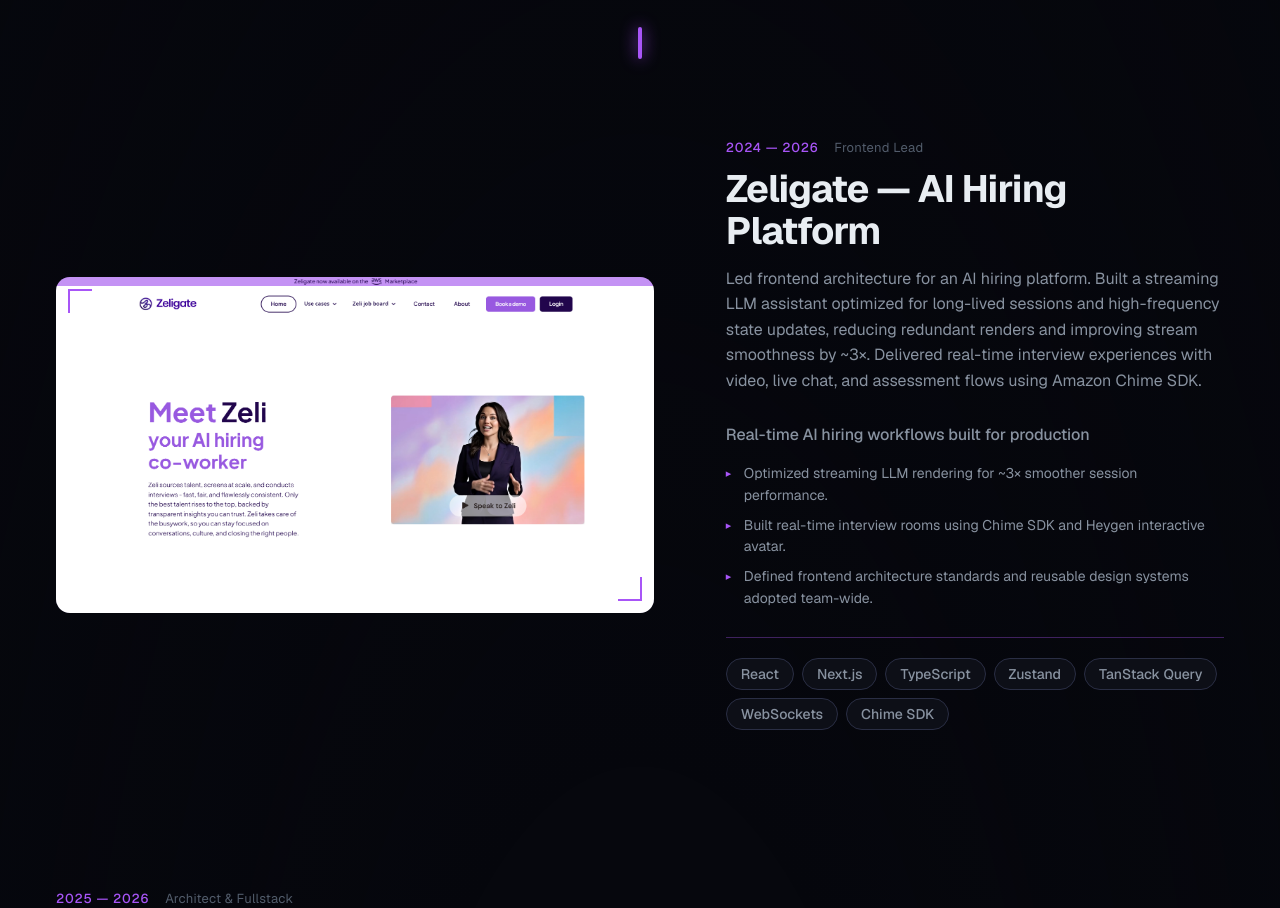
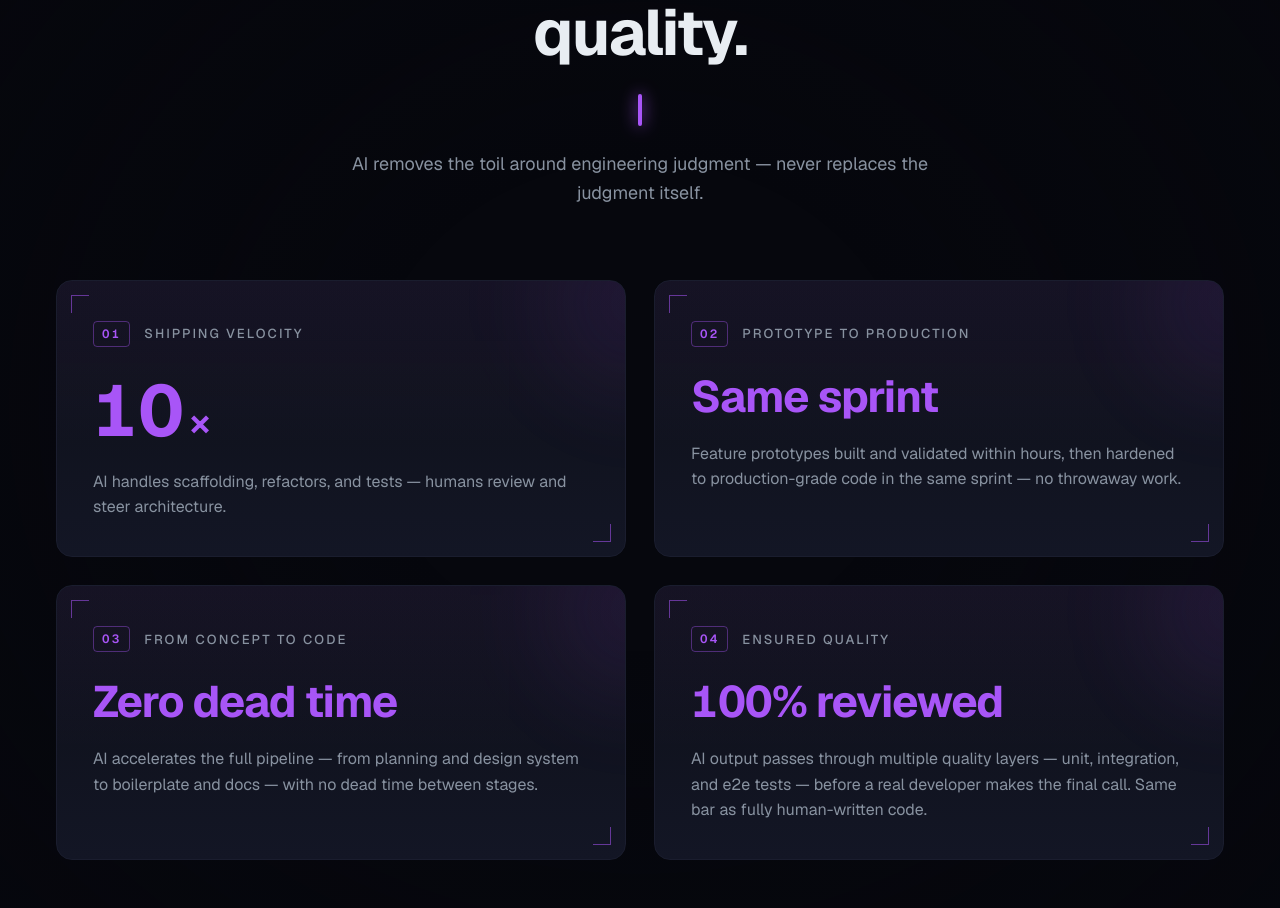
Before and after one commit to SimpleCray/portfolio, a React (Vite) app: page / in a window 1280 px wide. Shown: the part 1889-2797 px from the top of the page. Built offline with nearby package versions, Linux system fonts and the light colour scheme.

Commit message:
Add AI section, fix experience mobile responsive

```diff
--- a/src/App.tsx
+++ b/src/App.tsx
@@ -7,6 +7,7 @@
 import Hero from './components/Hero';
 import SkillsStrip from './components/SkillsStrip';
 import About from './components/About';
+import AIWorkflow from './components/AIWorkflow';
 import Projects from './components/Projects';
 import Experience from './components/Experience';
 import Contact from './components/Contact';
@@ -28,6 +29,7 @@
         <Hero />
         <SkillsStrip />
         <About />
+        <AIWorkflow />
         <Projects />
         <Experience />
         <Contact />
--- /dev/null
+++ b/src/components/AIWorkflow.tsx
@@ -0,0 +1,94 @@
+import { useReveal } from '../hooks/useReveal';
+import { useCounter } from '../hooks/useCounter';
+
+type CardValue = { kind: 'count'; target: number; suffix: string } | { kind: 'text'; text: string };
+
+interface Card {
+  idx: string;
+  value: CardValue;
+  label: string;
+  body: string;
+}
+
+const CARDS: Card[] = [
+  {
+    idx: '01',
+    value: { kind: 'count', target: 10, suffix: '×' },
+    label: 'Shipping Velocity',
+    body: 'AI handles scaffolding, refactors, and tests — humans review and steer architecture.',
+  },
+  {
+    idx: '02',
+    value: { kind: 'text', text: 'Same sprint' },
+    label: 'Prototype to Production',
+    body: 'Feature prototypes built and validated within hours, then hardened to production-grade code in the same sprint — no throwaway work.',
+  },
+  {
+    idx: '03',
+    value: { kind: 'text', text: 'Zero dead time' },
+    label: 'From Concept to Code',
+    body: 'AI accelerates the full pipeline — from planning and design system to boilerplate and docs — with no dead time between stages.',
+  },
+  {
+    idx: '04',
+    value: { kind: 'text', text: '100% reviewed' },
+    label: 'Ensured Quality',
+    body: 'AI output passes through multiple quality layers — unit, integration, and e2e tests — before a real developer makes the final call. Same bar as fully human-written code.',
+  },
+];
+
+function AICard({ card, visible, delay }: { card: Card; visible: boolean; delay: number }) {
+  const countTarget = card.value.kind === 'count' ? card.value.target : 0;
+  const count = useCounter(countTarget, visible, 3000);
+
+  return (
+    <article className={`ai-card reveal d${delay}${visible ? ' visible' : ''}`} data-hover=''>
+      <span className='frame-corner tl' />
+      <span className='frame-corner br' />
+      <div className='ai-card-head'>
+        <span className='ai-card-idx'>{card.idx}</span>
+        <span className='ai-card-label'>{card.label}</span>
+      </div>
+      <div className='ai-card-value'>
+        {card.value.kind === 'count' ? (
+          <>
+            <span className='ai-card-num'>{count}</span>
+            <span className='ai-card-suffix'>{card.value.suffix}</span>
+          </>
+        ) : (
+          <span className='ai-card-text'>{card.value.text}</span>
+        )}
+      </div>
+      <p className='ai-card-body'>{card.body}</p>
+    </article>
+  );
+}
+
+export default function AIWorkflow() {
+  const [ref, visible] = useReveal();
+
+  return (
+    <section className='section ai' id='ai' ref={ref as React.RefObject<HTMLElement>}>
+      <div className='container'>
+        <div className={`ai-head reveal${visible ? ' visible' : ''}`}>
+          <div className='eyebrow' style={{ justifyContent: 'center', display: 'inline-flex' }}>
+            AI-Augmented Workflow
+          </div>
+          <h2>
+            Ship <span className='accent'>10×</span> faster. Same code quality.
+          </h2>
+          <div className='ai-underline' />
+          <p className='ai-lead'>
+            AI removes the toil around engineering judgment — never replaces the judgment itself.
+          </p>
+        </div>
+
+        <div className='ai-grid'>
+          {CARDS.map((c, i) => (
+            <AICard key={c.idx} card={c} visible={visible} delay={Math.min(i + 1, 5)} />
+          ))}
+        </div>
+      </div>
+    </section>
+  );
+}
--- a/src/components/Nav.tsx
+++ b/src/components/Nav.tsx
@@ -3,6 +3,7 @@
 const links = [
   { id: 'home', label: 'Home' },
   { id: 'about', label: 'About' },
+  { id: 'ai', label: 'AI' },
   { id: 'work', label: 'Work' },
   { id: 'experience', label: 'Experience' },
   { id: 'contact', label: 'Contact' },
--- a/src/styles/globals.css
+++ b/src/styles/globals.css
@@ -665,6 +665,170 @@
   font-variant-numeric: tabular-nums;
 }
 
+/* ────── AI-Augmented Workflow ────── */
+.ai {
+  padding: 60px 0 120px;
+}
+.ai-head {
+  text-align: center;
+  max-width: 820px;
+  margin: 0 auto 72px;
+}
+.ai-head h2 {
+  font-size: 64px;
+  font-weight: 700;
+  letter-spacing: -0.03em;
+  line-height: 1.05;
+}
+.ai-underline {
+  width: 4px;
+  height: 32px;
+  background: var(--accent);
+  margin: 28px auto 24px;
+  border-radius: 4px;
+  box-shadow: 0 0 16px var(--accent);
+}
+.ai-lead {
+  font-size: 18px;
+  line-height: 1.6;
+  color: var(--fg-muted);
+  max-width: 640px;
+  margin: 0 auto;
+}
+.ai-grid {
+  display: grid;
+  grid-template-columns: repeat(2, minmax(0, 1fr));
+  gap: 28px;
+}
+.ai-card {
+  position: relative;
+  min-width: 0;
+  padding: 40px 36px 36px;
+  border-radius: 16px;
+  background:
+    linear-gradient(180deg, rgba(var(--accent-rgb), 0.06), rgba(var(--accent-rgb), 0) 60%),
+    linear-gradient(180deg, var(--bg-elev), var(--surface));
+  border: 1px solid var(--rule);
+  overflow: hidden;
+  isolation: isolate;
+  transition:
+    transform 0.4s var(--ease-out),
+    border-color 0.4s var(--ease-out),
+    box-shadow 0.4s var(--ease-out);
+}
+.ai-card::before {
+  content: '';
+  position: absolute;
+  top: -50%;
+  right: -30%;
+  width: 320px;
+  height: 320px;
+  background: radial-gradient(circle, rgba(var(--accent-rgb), 0.22), transparent 60%);
+  filter: blur(40px);
+  z-index: 0;
+  opacity: 0.5;
+  transition: opacity 0.5s var(--ease-out);
+  pointer-events: none;
+}
+.ai-card > * {
+  position: relative;
+  z-index: 1;
+}
+.ai-card .frame-corner {
+  position: absolute;
+  width: 18px;
+  height: 18px;
+  border: 1.5px solid rgba(var(--accent-rgb), 0.55);
+  pointer-events: none;
+  z-index: 2;
+  transition:
+    width 0.4s var(--ease-out),
+    height 0.4s var(--ease-out),
+    border-color 0.4s var(--ease-out);
+}
+.ai-card .frame-corner.tl {
+  top: 14px;
+  left: 14px;
+  border-right: 0;
+  border-bottom: 0;
+}
+.ai-card .frame-corner.br {
+  bottom: 14px;
+  right: 14px;
+  border-left: 0;
+  border-top: 0;
+}
+.ai-card:hover {
+  transform: translateY(-4px);
+  border-color: rgba(var(--accent-rgb), 0.45);
+  box-shadow:
+    0 24px 60px rgba(0, 0, 0, 0.4),
+    0 0 0 1px rgba(var(--accent-rgb), 0.15);
+}
+.ai-card:hover::before {
+  opacity: 0.9;
+}
+.ai-card:hover .frame-corner {
+  width: 26px;
+  height: 26px;
+  border-color: var(--accent);
+}
+.ai-card-head {
+  display: flex;
+  align-items: center;
+  gap: 14px;
+  margin-bottom: 28px;
+}
+.ai-card-idx {
+  font-size: 12px;
+  font-weight: 600;
+  letter-spacing: 0.18em;
+  color: var(--accent);
+  padding: 4px 8px;
+  border: 1px solid rgba(var(--accent-rgb), 0.4);
+  border-radius: 4px;
+  font-variant-numeric: tabular-nums;
+}
+.ai-card-label {
+  font-size: 13px;
+  font-weight: 500;
+  letter-spacing: 0.16em;
+  text-transform: uppercase;
+  color: var(--fg-muted);
+}
+.ai-card-value {
+  display: flex;
+  flex-wrap: wrap;
+  align-items: baseline;
+  gap: 6px;
+  color: var(--accent);
+  font-weight: 700;
+  font-variant-numeric: tabular-nums;
+  letter-spacing: -0.035em;
+  line-height: 1;
+  margin-bottom: 22px;
+  min-width: 0;
+}
+.ai-card-num {
+  font-size: 72px;
+}
+.ai-card-suffix {
+  font-size: 40px;
+  font-weight: 600;
+}
+.ai-card-text {
+  font-size: 44px;
+  font-weight: 700;
+  letter-spacing: -0.025em;
+  overflow-wrap: anywhere;
+}
+.ai-card-body {
+  font-size: 16px;
+  line-height: 1.6;
+  color: var(--fg-muted);
+  overflow-wrap: anywhere;
+}
+
 /* ────── Projects ────── */
 .projects {
   padding: 60px 0 120px;
@@ -944,9 +1108,15 @@
 /* ────── Experience ────── */
 .experience .inner {
   display: grid;
-  grid-template-columns: 0.9fr 1.1fr;
+  grid-template-columns: minmax(0, 0.9fr) minmax(0, 1.1fr);
   gap: 100px;
   align-items: start;
+}
+.exp-timeline {
+  min-width: 0;
+}
+.exp-card {
+  min-width: 0;
 }
 .exp-l {
   position: sticky;
@@ -1031,10 +1201,11 @@
 
 .exp-header {
   display: flex;
+  flex-wrap: wrap;
   justify-content: space-between;
   align-items: baseline;
   margin-bottom: 6px;
-  gap: 16px;
+  gap: 8px 16px;
 }
 .exp-company {
   font-size: 24px;
@@ -1072,6 +1243,10 @@
   line-height: 1.65;
   color: var(--fg-muted);
   margin-bottom: 16px;
+  overflow-wrap: anywhere;
+}
+.exp-company {
+  overflow-wrap: anywhere;
 }
 .exp-stack {
   display: flex;
@@ -1458,6 +1633,15 @@
   .about-l {
     position: static;
   }
+  .ai-head h2 {
+    font-size: 52px;
+  }
+  .ai-grid {
+    gap: 20px;
+  }
+  .ai-card {
+    padding: 32px 28px 28px;
+  }
   .contact .inner {
     grid-template-columns: 1fr;
     gap: 48px;
@@ -1564,8 +1748,42 @@
   .about-pillars {
     grid-template-columns: 1fr;
   }
+  .ai-head h2 {
+    font-size: 40px;
+  }
+  .ai-grid {
+    grid-template-columns: 1fr;
+    gap: 18px;
+  }
+  .ai-card {
+    padding: 28px 22px 24px;
+  }
+  .ai-card-num {
+    font-size: 48px;
+  }
+  .ai-card-suffix {
+    font-size: 28px;
+  }
+  .ai-card-text {
+    font-size: 28px;
+  }
+  .ai-card-head {
+    flex-wrap: wrap;
+    gap: 10px;
+  }
   .exp-timeline {
     padding-left: 20px;
+  }
+  .exp-card {
+    padding: 24px 20px;
+  }
+  .exp-dot {
+    left: -20px;
+    width: 12px;
+    height: 12px;
+  }
+  .exp-company {
+    font-size: 20px;
   }
   .nav .links a {
     padding: 8px 12px;
```
